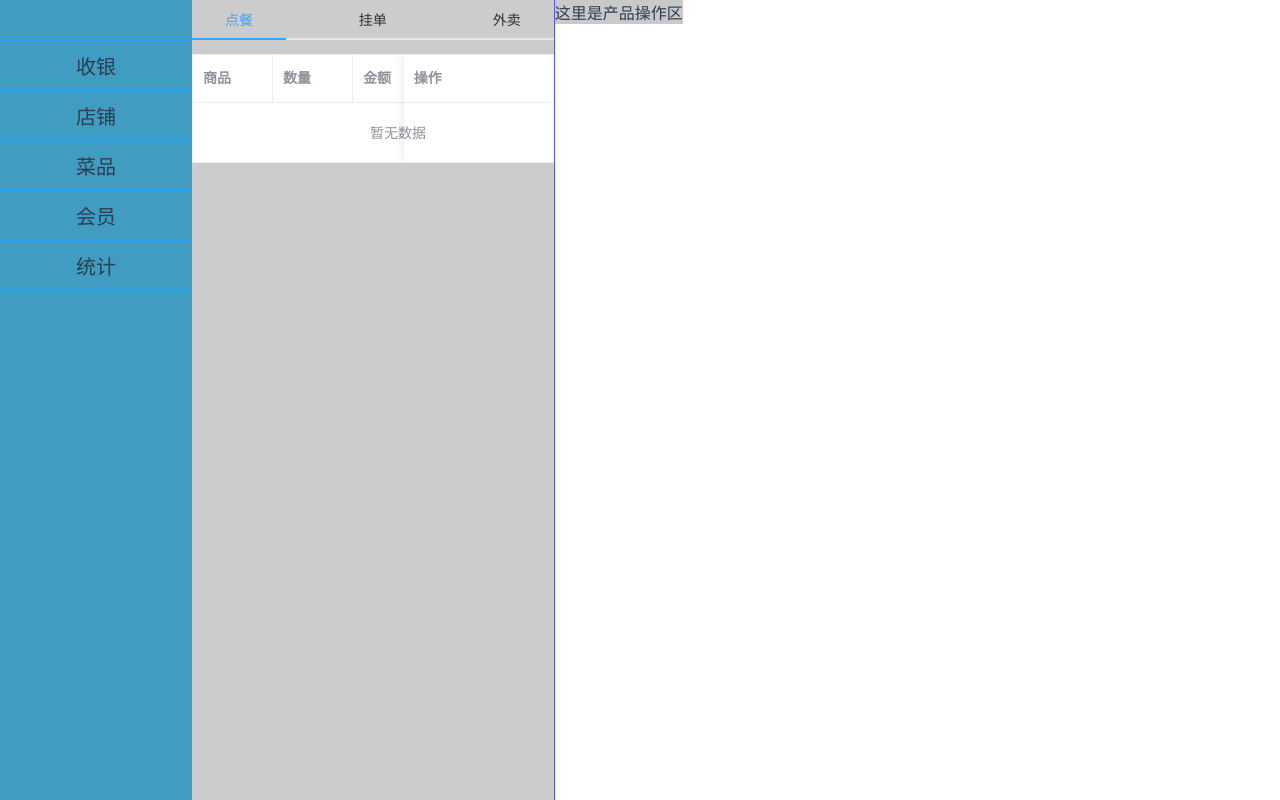
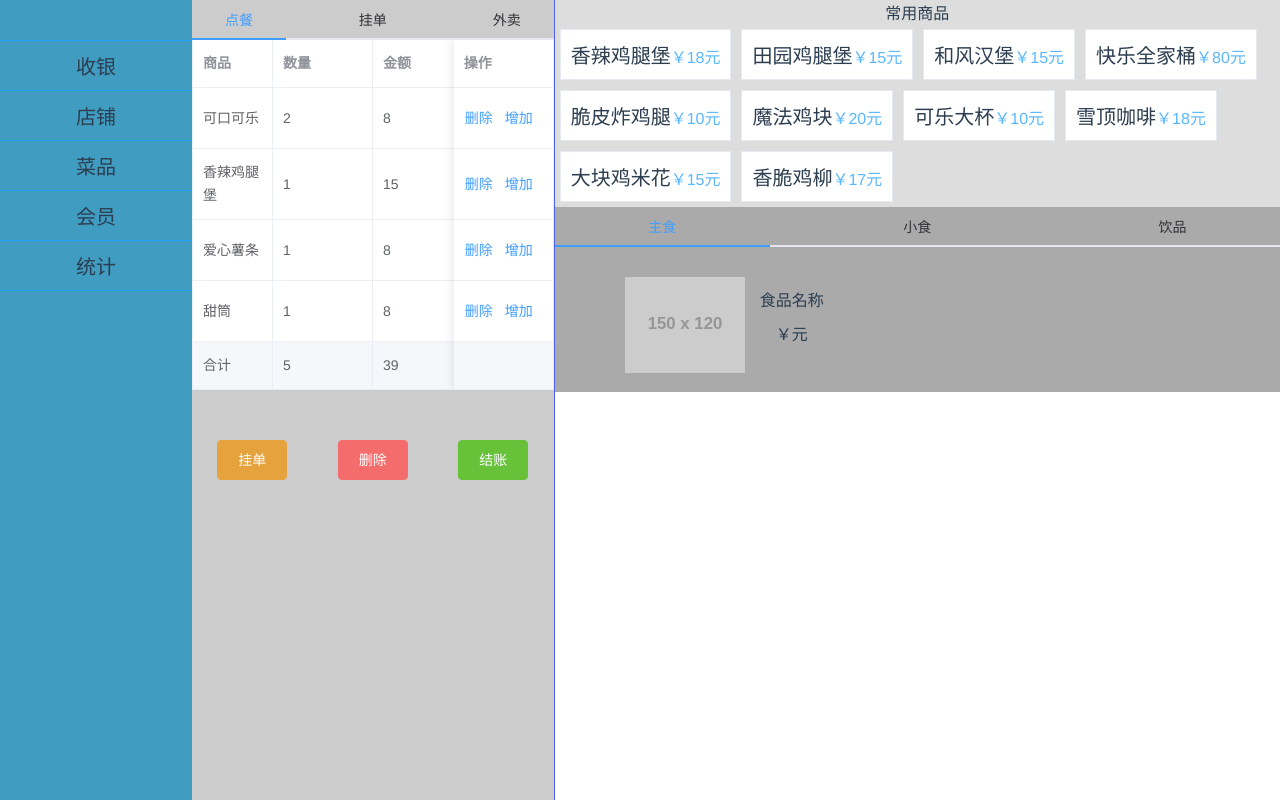
Before and after one commit to chaihongjun/kuaican, a Vue app: page /#/ in a window 1280 px wide. Built offline with nearby package versions, Linux system fonts and the light colour scheme; a small style sheet from the web is missing.

Commit message:
继续写
继续写

```diff
--- a/src/components/orderList.vue
+++ b/src/components/orderList.vue
@@ -2,20 +2,33 @@
     <div class="orderList" id="orderList">
         <el-tabs class="tabs">
             <el-tab-pane label="点餐">
-                <el-table :data="tableData" border stripe show-summary style="width: 100%">
+                <el-table :data="tableData" border show-summary style="width: 100%">
                     <el-table-column prop="goodsName" label="商品"></el-table-column>
-                    <el-table-column prop="count" label="数量" width="80"></el-table-column>
+                    <el-table-column prop="count" label="数量" width="100"></el-table-column>
                     <el-table-column prop="price" label="金额" width="100"></el-table-column>
-                    <el-table-column label="操作" width="150" fixed="right">
+                    <el-table-column label="操作" width="100" fixed="right">
                         <template scope="scope">
-                            <el-button type="text" size="small">删除</el-button>
-                            <el-button type="text" size="small">增加</el-button>
+                            <el-button type="text" size="medium">删除</el-button>
+                            <el-button type="text" size="medium">增加</el-button>
                         </template>
                     </el-table-column>
                 </el-table>
             </el-tab-pane>
             <el-tab-pane label="挂单"></el-tab-pane>
             <el-tab-pane label="外卖"></el-tab-pane>
+            <div class="control">
+                <el-row>
+                    <el-col :span="8">
+                        <el-button type="warning">挂单</el-button>
+                    </el-col>
+                    <el-col :span="8">
+                        <el-button type="danger">删除</el-button>
+                    </el-col>
+                    <el-col :span="8">
+                        <el-button type="success">结账</el-button>
+                    </el-col>
+                </el-row>
+            </div>
         </el-tabs>
     </div>
 </template>
@@ -23,7 +36,27 @@
 export default {
     name: "orderList",
     data() {
-        return {}
+        return {
+            //点餐数据
+            // 写死测试一下而已
+            tableData: [{
+                goodsName: '可口可乐',
+                price: 8,
+                count: 2
+            }, {
+                goodsName: '香辣鸡腿堡',
+                price: 15,
+                count: 1
+            }, {
+                goodsName: '爱心薯条',
+                price: 8,
+                count: 1
+            }, {
+                goodsName: '甜筒',
+                price: 8,
+                count: 1
+            }]
+        }
     },
     mounted: function() {
         var height = document.body.clientHeight || document.documentElement.clientHeight;
@@ -50,6 +83,10 @@ export default {
         width: 100%;
     }
 
+    .el-tabs__header {
+        margin: 0;
+    }
+
     #tab-0 {
         flex: 1;
         text-align: center;
@@ -74,5 +111,9 @@ export default {
             text-align: center;
         }
     }
+
+    .control {
+        margin-top: 50px;
+    }
 }
 </style>
--- a/src/components/productList.vue
+++ b/src/components/productList.vue
@@ -1,32 +1,226 @@
 <template>
     <div class="productList">
-
-            这里是产品操作区
-
+        <!-- 上部分为常用产品 -->
+        <div class="offenGoods">
+            <div class="title">常用商品</div>
+            <div class="often-goods-list">
+                <ul>
+                    <li v-for="oftenGood in oftenGoods">
+                        <span>{{oftenGood.goodsName}}</span>
+                        <span class="o-price">￥{{oftenGood.price}}元</span>
+                    </li>
+                </ul>
+            </div>
+        </div>
+        <!-- 下部为所有产品（有分类） -->
+        <div class="allGoods">
+            <el-tabs>
+                <el-tab-pane label="主食">
+                    <div class="staple">
+                        <ul>
+                            <li>
+                                <span class="goodsImg">
+                                        <img src="https://via.placeholder.com/150x120" alt="">
+                                  </span>
+                                <span class="goodsName">食品名称</span>
+                                <span class="goodsPrice">￥元</span>
+                            </li>
+                        </ul>
+                    </div>
+                </el-tab-pane>
+                <el-tab-pane label="小食">
+                    <div class="snacl">
+                    </div>
+                </el-tab-pane>
+                <el-tab-pane label="饮品">
+                    <div class="drinks"></div>
+                </el-tab-pane>
+            </el-tabs>
+        </div>
     </div>
 </template>
 <script>
 export default {
     name: "productList",
     data() {
-        return {}
+        return {
+            oftenGoods: [{
+                goodsId: 1,
+                goodsName: '香辣鸡腿堡',
+                price: 18
+            }, {
+                goodsId: 2,
+                goodsName: '田园鸡腿堡',
+                price: 15
+            }, {
+                goodsId: 3,
+                goodsName: '和风汉堡',
+                price: 15
+            }, {
+                goodsId: 4,
+                goodsName: '快乐全家桶',
+                price: 80
+            }, {
+                goodsId: 5,
+                goodsName: '脆皮炸鸡腿',
+                price: 10
+            }, {
+                goodsId: 6,
+                goodsName: '魔法鸡块',
+                price: 20
+            }, {
+                goodsId: 7,
+                goodsName: '可乐大杯',
+                price: 10
+            }, {
+                goodsId: 8,
+                goodsName: '雪顶咖啡',
+                price: 18
+            }, {
+                goodsId: 9,
+                goodsName: '大块鸡米花',
+                price: 15
+            }, {
+                goodsId: 20,
+                goodsName: '香脆鸡柳',
+                price: 17
+            }],
+            allGoods: [{
+                goodsId: 1,
+                goodsImg: "http://7xjyw1.com1.z0.glb.clouddn.com/pos001.jpg",
+                goodsName: '香辣鸡腿堡',
+                price: 18
+            }, {
+                goodsId: 2,
+                goodsImg: "http://7xjyw1.com1.z0.glb.clouddn.com/pos002.jpg",
+                goodsName: '田园鸡腿堡',
+                price: 15
+            }, {
+                goodsId: 3,
+                goodsImg: "http://7xjyw1.com1.z0.glb.clouddn.com/pos004.jpg",
+                goodsName: '和风汉堡',
+                price: 15
+            }, {
+                goodsId: 4,
+                goodsImg: "http://7xjyw1.com1.z0.glb.clouddn.com/pos003.jpg",
+                goodsName: '快乐全家桶',
+                price: 80
+            }, {
+                goodsId: 5,
+                goodsImg: "http://7xjyw1.com1.z0.glb.clouddn.com/pos003.jpg",
+                goodsName: '脆皮炸鸡腿',
+                price: 10
+            }, {
+                goodsId: 6,
+                goodsImg: "http://7xjyw1.com1.z0.glb.clouddn.com/pos004.jpg",
+                goodsName: '魔法鸡块',
+                price: 20
+            }, {
+                goodsId: 7,
+                goodsImg: "http://7xjyw1.com1.z0.glb.clouddn.com/pos001.jpg",
+                goodsName: '可乐大杯',
+                price: 10
+            }, {
+                goodsId: 8,
+                goodsImg: "http://7xjyw1.com1.z0.glb.clouddn.com/pos003.jpg",
+                goodsName: '雪顶咖啡',
+                price: 18
+            }, {
+                goodsId: 9,
+                goodsImg: "http://7xjyw1.com1.z0.glb.clouddn.com/pos002.jpg",
+                goodsName: '大块鸡米花',
+                price: 15
+            }, {
+                goodsId: 20,
+                goodsImg: "http://7xjyw1.com1.z0.glb.clouddn.com/pos002.jpg",
+                goodsName: '香脆鸡柳',
+                price: 17
+            }]
+        }
     }
 }
 </script>
 <style>
-.productList{
+.productList {
     float: left;
-
-        background-color: #c9c9c9;
-
-
+    width: 100%;
 }
-
-
-
-
-
-
-
-
+.offenGoods {
+    float: left;
+    width: 100%;
+    background-color: #ddd;
+}
+.offenGoods .title {
+    text-align: center;
+}
+.often-goods-list ul {
+    padding: 0;
+    margin: 0;
+}
+.often-goods-list li {
+    list-style-type: none;
+    float: left;
+    border: 1px solid #E5E9F2;
+    padding: 10px;
+    margin: 5px;
+    background-color: #fff;
+    font-size: 20px;
+}
+.o-price {
+    font-size: 16px;
+    color: #58B7FF;
+}
+.allGoods {
+    float: left;
+    width: 100%;
+    background-color: #aaa;
+}
 </style>
+<style lang="scss">
+.allGoods {
+    .el-tabs__nav {
+        display: flex;
+        flex-direction: row;
+        width: 100%;
+    }
+    .el-tabs__header {
+        margin: 0;
+    }
+    #tab-0 {
+        flex: 1;
+        text-align: center;
+    }
+    #tab-1 {
+        flex: 1;
+        text-align: center;
+    }
+    #tab-2 {
+        flex: 1;
+        text-align: center;
+    }
+    li {
+        float: left;
+        list-style: none;
+        padding: 5px;
+        margin: 10px;
+        span {
+            display: block;
+            img {
+                width: 80%;
+            }
+        }
+            .goodsImg{
+           float: left;
+        }
+        .goodsName {
+            float: left;
+            text-align: center;
+            margin: 10px auto;
+        }
+          .goodsPrice {
+            text-align: center;
+            margin: 10px auto;
+        }
+    }
+}
+</style>
```
